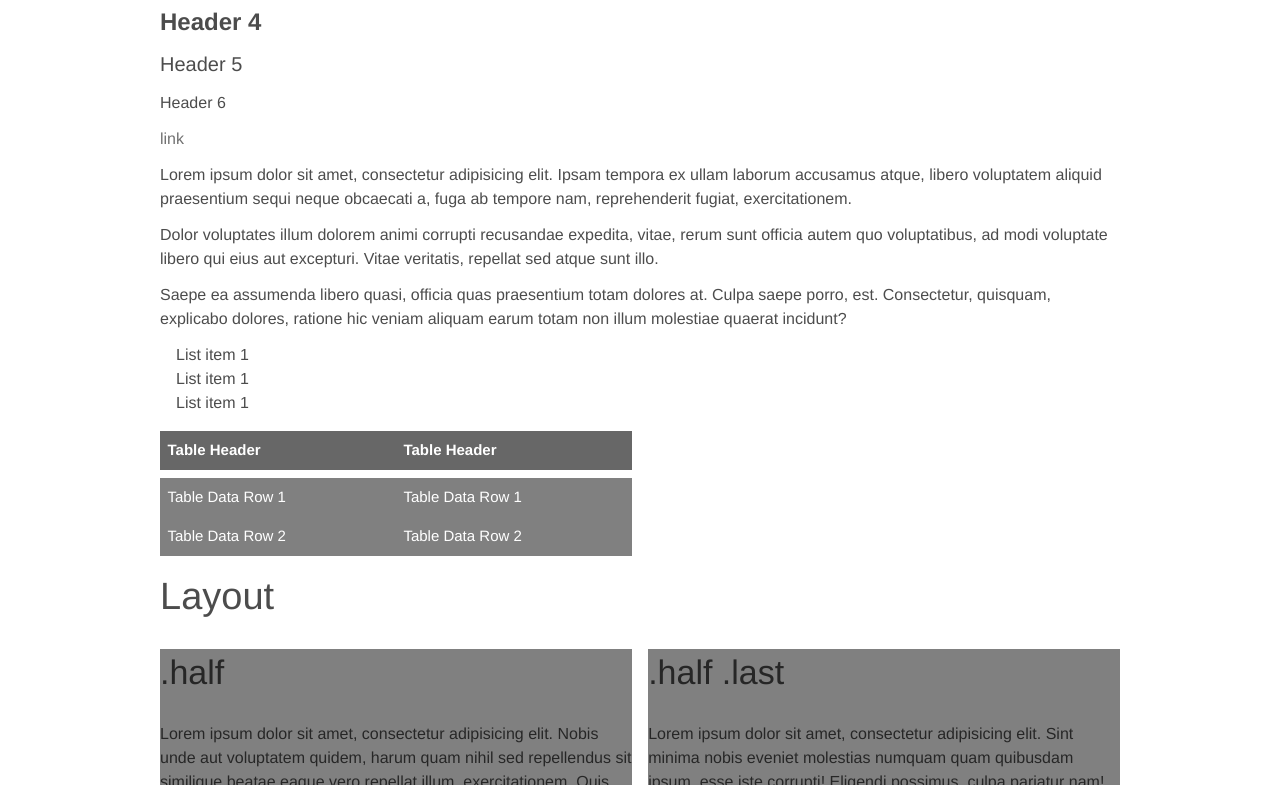
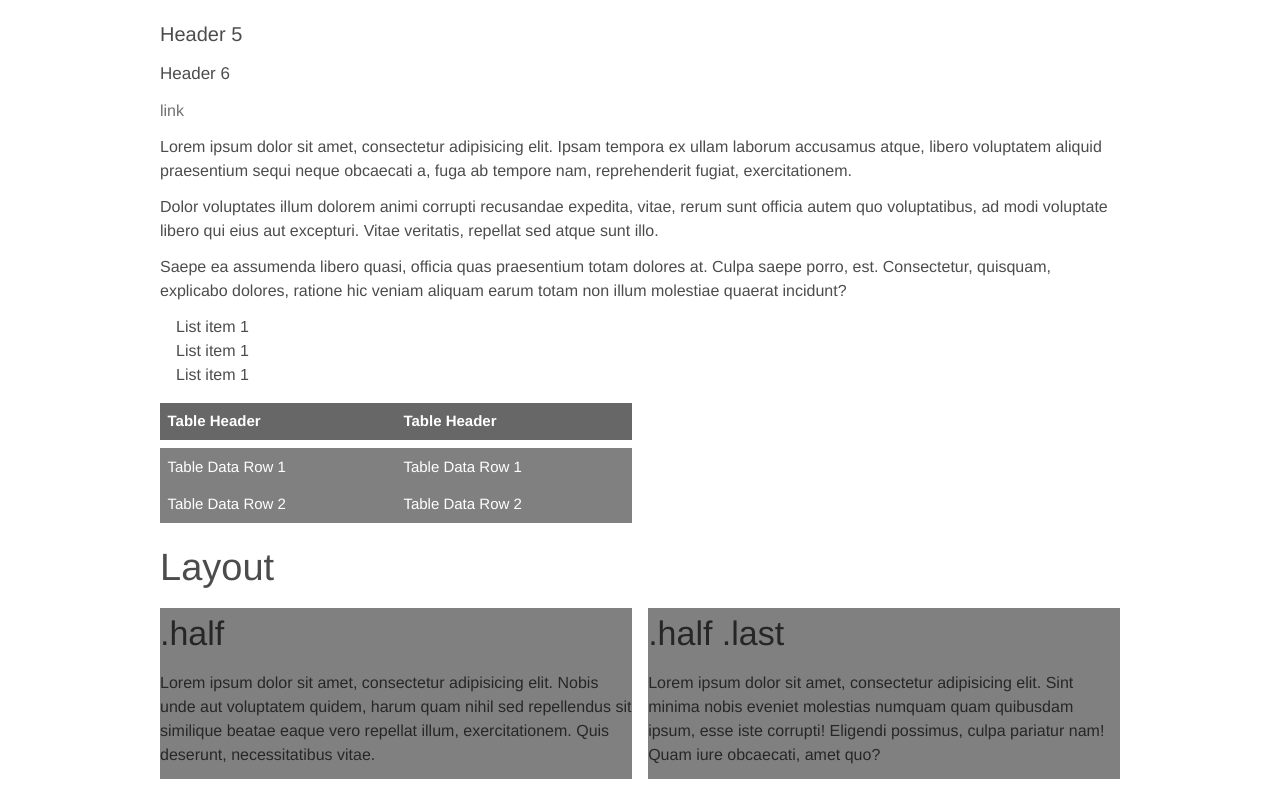
Before and after one commit to darrenjaworski/style-start, a website: page index.html in a window 1280 px wide. Shown: the part 287-1072 px from the top of the page. Drawn offline with nearby package versions, Linux system fonts and the light colour scheme.

Commit message:
Update to typography.

```diff
--- a/partials/_typography.scss
+++ b/partials/_typography.scss
@@ -21,9 +21,9 @@ html {
 
 @mixin font-size($size) {
   font-size: 0rem + $size / $doc-font-size;
-  line-height: ceil($size / $doc-line-height) * ($doc-line-height / $size);
+  line-height: $doc-line-height / $doc-font-size;
   margin-top: 0;
-  margin-bottom: .75em;
+  margin-bottom: .75rem;
   @media ($breakpoint) {
     font-size: 0rem + $size / $doc-font-size * .9;
     margin-bottom: .75em * .9;
--- a/partials/_variables.scss
+++ b/partials/_variables.scss
@@ -31,7 +31,7 @@ $h4_weight: 600;
 $h5_size: 20;
 $h5_weight: 400;
 
-$h6_size: 16;
+$h6_size: 17;
 $h6_weight: 400;
 
 $p_size: 16;
```
Also changed, not shown: style.min.css.
